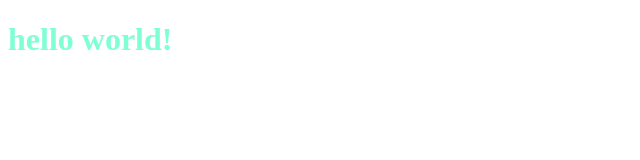
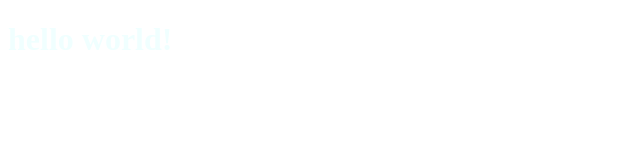
Before and after one commit to kileav/first-project-github, a plain HTML site: page index.html in a window 1280 px wide. Shown: the whole page, without its empty margins (0-640 px from the left). Drawn offline with Linux system fonts and the light colour scheme.

Commit message:
modification du h1

```diff
--- a/index.html
+++ b/index.html
@@ -7,7 +7,7 @@
     <title>essai git</title>
 </head>
 <body>
-    <h1 style="color: aquamarine;">
+    <h1 style="color: azure;">
         hello world!
     </h1>
 </body>
```
